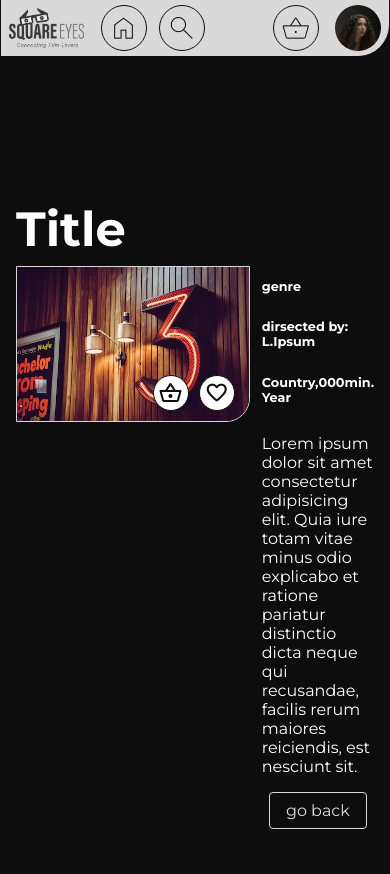
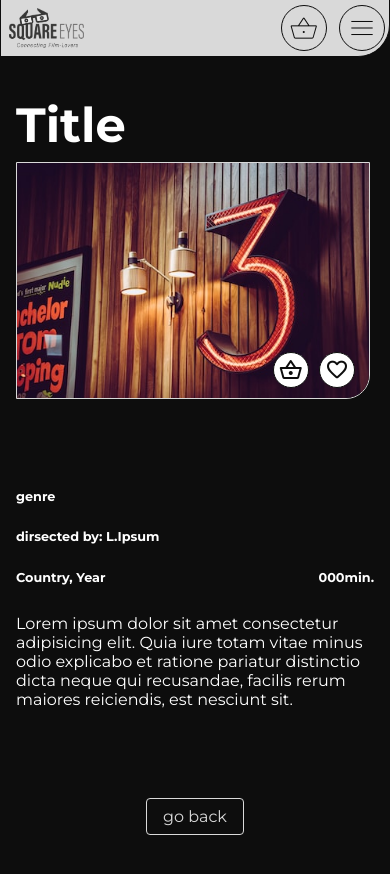
Before and after one commit to Noroff-FEU-Assignments/cross-course-project-AnnaAWojtowicz, a plain HTML site: page my-films/my-films_1.html in a window 390 px wide. Before the commit the page ends 844 px from the top, so only its background shows below. Drawn offline with nearby package versions, Linux system fonts and the light colour scheme; a web font is replaced by a local one.

Commit message:
my-films flex

```diff
--- a/my-films/my-films.css
+++ b/my-films/my-films.css
@@ -7,8 +7,28 @@
     font-size: 3rem;
 }
 
-.my-films__container {
-    display: grid;
-    grid-template-columns: 2;
-    grid-template-rows: 2;
+
+.title-pic {
+    display: flex;
+    flex-direction: column;
 }
+
+.title-pic-film-info-and-cta {
+    display: flex;
+    justify-content: space-evenly;
+}
+
+@media (max-width: 40rem) {
+    .title-pic-film-info-and-cta {
+        flex-direction: column;
+        height: 100vh;
+    }
+
+    .main-style {
+        margin-top: 4rem;
+    }
+
+    /* .film-info p {
+        margin-bottom: 6rem;
+    } */
+}
--- a/my-films/my-films_1.html
+++ b/my-films/my-films_1.html
@@ -27,26 +27,24 @@
 
 <body>
   <header class="main-header">
-
     <div class="logo-home-search">
       <a href="../index2.html">
         <img src="../images/SquareEyes_Logo.png" alt="Logo of Square Eyes" class="main-header__logo" />
       </a>
 
-      <nav class="nav__panel">
-
-        <ul class="nav__symbols-list">
+      <ul class="nav__symbols-list nav__symbol-toggle-off">
         <li class="material-symbols-outlined">
-            <a href="index.html">Home</a>
+          <a href="../index2.html">Home</a>
         </li>
         <li class="material-symbols-outlined">
           <a href="#">Search</a>
         </li>
       </ul>
+
     </div>
-
     <div class="basket-avatar">
-      <ul class="nav__symbols-list">
+      <!-- Desktop version -->
+      <ul class="nav__symbols-list nav__symbol-toggle-off">
         <li class="material-symbols-outlined">
           <a href="../shop/shop_your-basket.html">Shopping_Basket</a>
         </li>
@@ -54,17 +52,34 @@
           <a href="../account/account.html">
             <img src="../images/sign-in-cropped.jpg" alt="avatar__2" class="cta__avatar" /></a>
         </li>
-
+      </ul>
+      <!-- Mobile version -->
+      <div class="hamburger-menu">
+        <input class="hamburger-checkbox__open" type="checkbox" name="" id="" />
+        <ul class="hamburger-menu-items">
+          <li><a href="#">what's new</a></li>
+          <li><a href="#">library</a></li>
+          <li><a href="#">my profile</a></li>
+          <li><a href="index.html">logout</a></li>
         </ul>
       </div>
-
-    </nav>
+      <ul class="nav__symbols-list nav__symbol-toggle-on">
+        <li class="material-symbols-outlined">
+          <a href="shop/shop_your-basket.html">Shopping_Basket</a>
+        </li>
+        <li class="material-symbols-outlined">
+          <a href="#">Menu</a>
+        </li>
+      </ul>
+    </div>
   </header>
   <main class="main-style">
-    <section class="my-films__container">
+
+    <div class="title-pic-film-info-and-cta">
+      <div class="title-pic">
         <h1 class="title__my-films">Title</h1>
-      <div class="pic-film-info-and-cta">
-        <div>
+
+
         <div class="film-window">
           <img src="../images/3.jpeg" alt="3" class="main-style__pic-my-films" />
           <section class="icons-in-the-film">
@@ -75,6 +90,10 @@
           </section>
         </div>
       </div>
+
+
+
+
       <div class="film-info-and-cta">
         <div class="film-info">
           <h3>genre</h3>
@@ -95,7 +114,7 @@
         </div>
       </div>
     </div>
-    </section>
+
   </main>
 </body>
 
--- a/stylesheet.css
+++ b/stylesheet.css
@@ -706,10 +706,10 @@ input::-webkit-inner-spin-button {
 
 
 
-.pic-film-info-and-cta {
-  display: flex;
-  justify-content: space-evenly;
-}
+
+
+
+
 
 .main-style__pic-my-films {
   border: solid #d9d9d9 1px;
@@ -719,11 +719,21 @@ input::-webkit-inner-spin-button {
 }
 
 .film-info-and-cta {
+  padding-top: 5rem;
   padding-left: 0.5rem;
   display: flex;
   flex-direction: column;
   width: 50%;
   justify-content: space-between;
+}
+
+@media (max-width: 40rem) {
+  .film-info-and-cta {
+    padding: 0;
+    width: 100%;
+    height: 100%;
+    justify-content: space-evenly;
+  }
 }
 
 .film-info-and-cta .cta {
```
Lines whose indentation alone changed are shown as unchanged.
